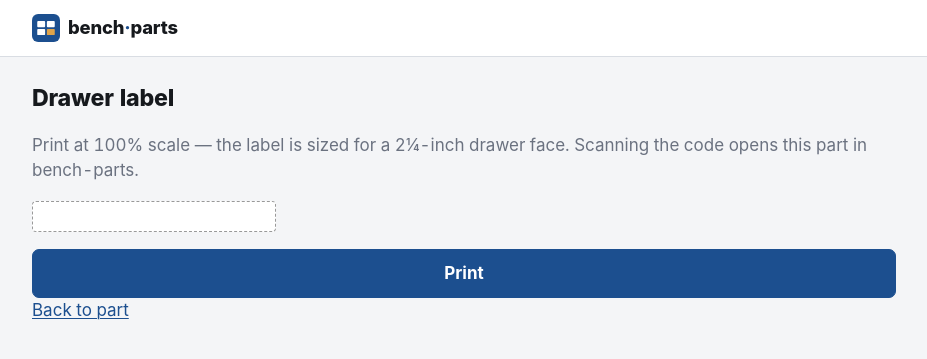
After one commit to IamMrCupp/bench-parts, a Python web app: template src/bench_parts/templates/label.html in a window 1280 px wide. The commit adds this page. Shown: the top 359 px of the page, without its empty margins (176-1103 px from the left). Run offline with Jinja, Linux system fonts and the light colour scheme; the template is opened without the code that fills it, so the values that code supplies are empty.

Commit message:
feat(web): printable qr drawer label per part
Signed-off-by: Aaron Cupp <mrcupp@mrcupp.com>

```diff
--- a/pyproject.toml
+++ b/pyproject.toml
@@ -19,6 +19,7 @@ dependencies = [
     "jinja2>=3.1",
     "python-multipart>=0.0.32",
     "itsdangerous>=2.2.0",
+    "segno>=1.6.6",
 ]
 
 [project.urls]
--- a/src/bench_parts/static/app.js
+++ b/src/bench_parts/static/app.js
@@ -1,4 +1,4 @@
-// bench-parts — the only script in the app, and it only does one thing.
+// bench-parts — the only script in the app, and it does two small things.
 //
 // Forms marked with data-confirm ask before submitting. Kept out of the
 // templates so the Content-Security-Policy can say `script-src 'self'` with
@@ -11,3 +11,13 @@ document.addEventListener("submit", function (event) {
     event.preventDefault();
   }
 });
+
+// Buttons marked with data-print open the print dialog (the label page).
+// Same reason it lives here and not in an onclick: `script-src 'self'` bans
+// inline handlers, and that ban is worth more than the convenience.
+document.addEventListener("click", function (event) {
+  var el = event.target.closest ? event.target.closest("[data-print]") : null;
+  if (el) {
+    window.print();
+  }
+});
--- /dev/null
+++ b/src/bench_parts/templates/label.html
@@ -0,0 +1,48 @@
+{% extends "base.html" %}
+
+{% block title %}Label — {{ part.mpn or part.description }} — bench-parts{% endblock %}
+{% block heading %}Drawer label{% endblock %}
+
+{% block content %}
+  <p class="muted screen-only">Print at 100% scale — the label is sized for a 2&frac14;-inch drawer face.
+    Scanning the code opens this part in bench-parts.</p>
+
+  <div class="label-sheet">
+    <div class="label-card">
+      <div class="label-qr">{{ qr | safe }}</div>
+      <div class="label-text">
+        <div class="label-desc">{{ part.description }}</div>
+        {% if part.mpn %}<div class="label-mpn">{{ part.mpn }}</div>{% endif %}
+        <div class="label-meta">
+          {{ part.category.label }}{% if part.location %} · {{ part.location }}{% endif %}
+        </div>
+      </div>
+    </div>
+  </div>
+
+  <p class="actions screen-only">
+    <button type="button" class="primary" data-print>Print</button>
+    <a class="secondary button" href="/parts/{{ part.id }}">Back to part</a>
+  </p>
+
+  <style>
+    .label-sheet { display: flex; justify-content: flex-start; margin: 1rem 0; }
+    .label-card {
+      display: flex; gap: 0.6rem; align-items: center;
+      width: 5.7cm; padding: 0.35cm; box-sizing: content-box;
+      border: 1px dashed var(--border, #999); border-radius: 4px;
+      background: #fff; color: #000;
+    }
+    .label-qr svg { width: 2.2cm; height: 2.2cm; display: block; }
+    .label-text { min-width: 0; }
+    .label-desc { font-weight: 700; font-size: 0.95rem; line-height: 1.15; }
+    .label-mpn { font-family: ui-monospace, monospace; font-size: 0.85rem; margin-top: 0.15rem; }
+    .label-meta { font-size: 0.7rem; margin-top: 0.2rem; color: #333; }
+    @media print {
+      .topbar, .tabs, nav, .screen-only, footer { display: none !important; }
+      body { background: #fff !important; }
+      main { padding: 0 !important; max-width: none !important; }
+      .label-card { border: none; }
+    }
+  </style>
+{% endblock %}
--- a/src/bench_parts/templates/part_detail.html
+++ b/src/bench_parts/templates/part_detail.html
@@ -20,6 +20,8 @@
       </form>
     </p>
   {% endif %}
+
+  <p class="actions"><a class="secondary button" href="/parts/{{ part.id }}/label">Print drawer label</a></p>
 
   <dl>
     <dt>Description</dt><dd>{{ part.description }}</dd>
```
Also changed, not shown: src/bench_parts/app.py (+27 -0 lines), tests/test_label.py (+7 -0 lines), 1 other file.
